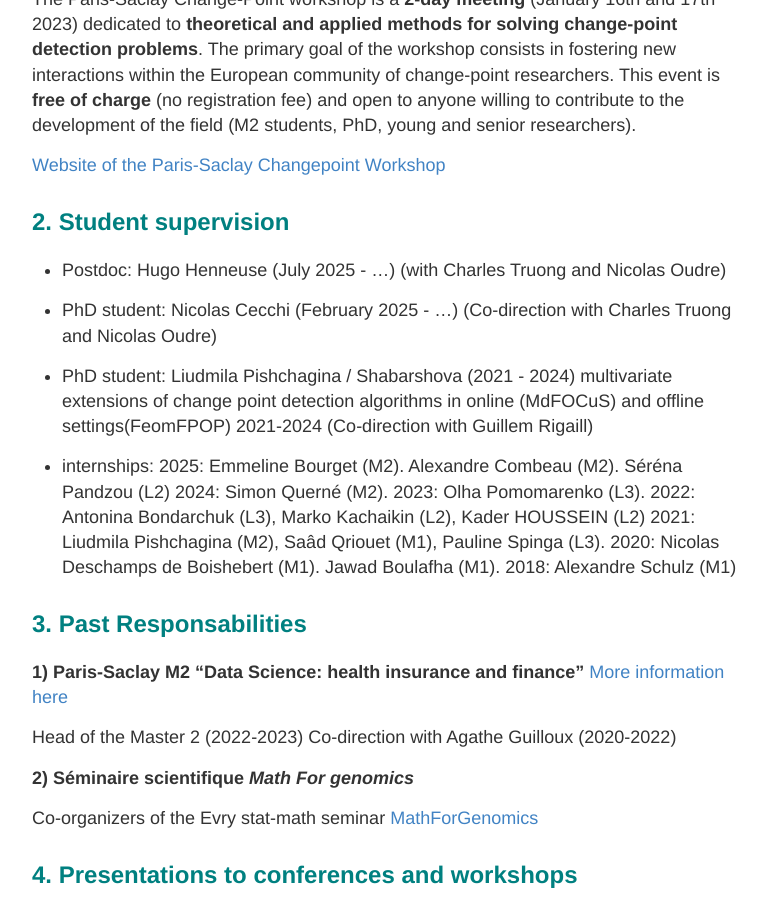
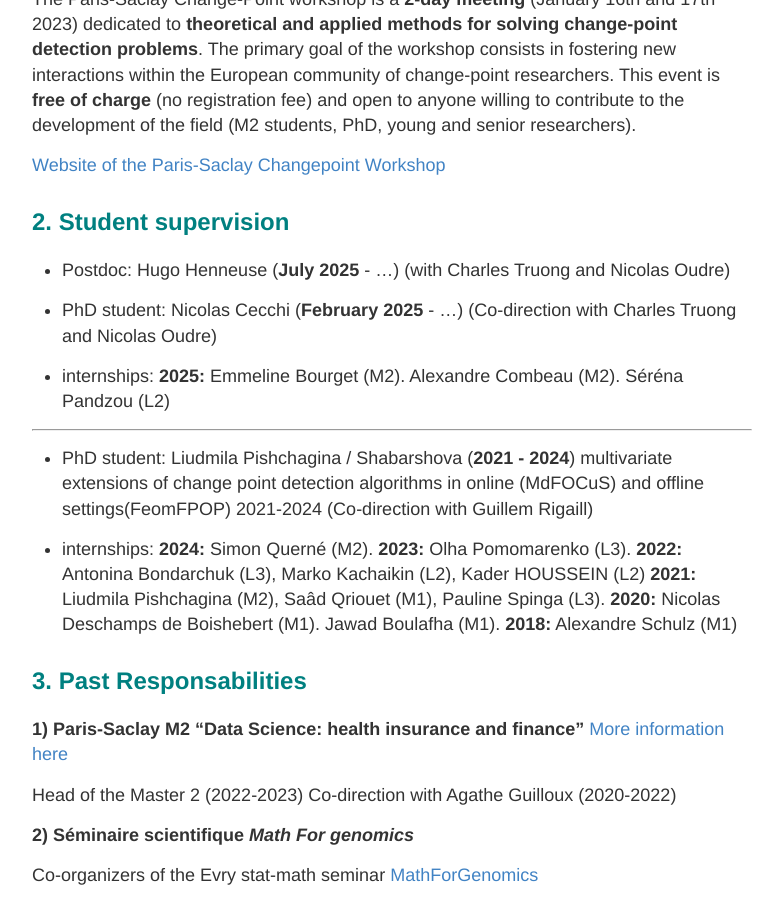
Before and after one commit to vincentrunge/vincentrunge.github.io, a Jekyll site: the page built from About.md, in a window 1280 px wide and 900 px high, scrolled down 1740 px. Shown: the whole window, without its empty margins (248-1031 px from the left). Built offline with Jekyll 4.4.1, drawn with Linux system fonts in a browser that asks for light colours; some of the changed lines change nothing that is shown.

Commit message:
Update About.md

```diff
--- a/About.md
+++ b/About.md
@@ -71,23 +71,27 @@ The Paris-Saclay Change-Point workshop is a **2-day meeting** (January 16th and
 
 ## <span style="color:teal;"> 2. Student supervision </span>
 
-+ Postdoc: Hugo Henneuse (July 2025 - ...)
++ Postdoc: Hugo Henneuse (**July 2025** - ...)
  (with Charles Truong and Nicolas Oudre)
 
-+ PhD student: Nicolas Cecchi (February 2025 - ...)
++ PhD student: Nicolas Cecchi (**February 2025** - ...)
  (Co-direction with Charles Truong and Nicolas Oudre)
 
-+ PhD student: Liudmila Pishchagina / Shabarshova (2021 - 2024)
++ internships:
+  **2025:** Emmeline Bourget (M2). Alexandre Combeau (M2). Séréna Pandzou (L2)
+
+___
+
++ PhD student: Liudmila Pishchagina / Shabarshova (**2021 - 2024**)
 multivariate extensions of change point detection algorithms in online (MdFOCuS) and offline settings(FeomFPOP) 2021-2024 (Co-direction with Guillem Rigaill)
 
 + internships:
-  2025: Emmeline Bourget (M2). Alexandre Combeau (M2). Séréna Pandzou (L2)
-  2024: Simon Querné (M2).
-  2023: Olha Pomomarenko (L3).
-  2022: Antonina Bondarchuk (L3), Marko Kachaikin (L2), Kader HOUSSEIN (L2)
-  2021: Liudmila Pishchagina (M2), Saâd Qriouet (M1), Pauline Spinga (L3).
-  2020: Nicolas Deschamps de Boishebert (M1). Jawad Boulafha (M1).
-  2018: Alexandre Schulz (M1)
+  **2024:** Simon Querné (M2).
+ **2023:** Olha Pomomarenko (L3).
+  **2022:** Antonina Bondarchuk (L3), Marko Kachaikin (L2), Kader HOUSSEIN (L2)
+  **2021:** Liudmila Pishchagina (M2), Saâd Qriouet (M1), Pauline Spinga (L3).
+ **2020:** Nicolas Deschamps de Boishebert (M1). Jawad Boulafha (M1).
+  **2018:** Alexandre Schulz (M1)
 
 
 ## <span style="color:teal;"> 3. Past Responsabilities </span>
```
